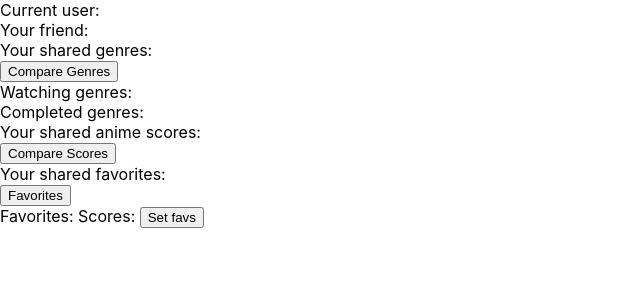
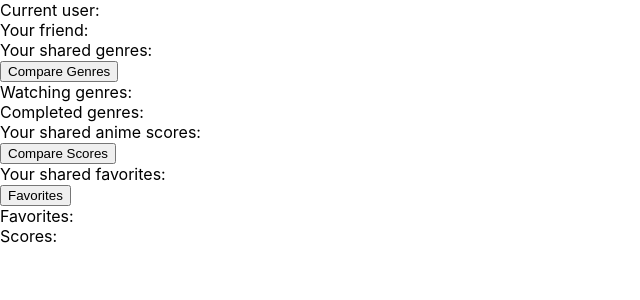
Before and after one commit to alphav1/animatch, a Next.js app: page /routing4 in a window 1280 px wide. Shown: the top 300 px of the page, without its empty margins (0-640 px from the left). Built offline with nearby package versions, Linux system fonts and the light colour scheme.

Commit message:
shmol changes

```diff
--- a/pages/routing4.js
+++ b/pages/routing4.js
@@ -19,17 +19,14 @@ export default function toPage() {
             <div>Your friend: {User2}</div> <div></div>
             <div>Your shared genres: </div>
             <button onClick={async (e) => setData(await compareUsers(User1, User2))}> Compare Genres </button>
-            <div>Watching genres: {Object.keys(data["watching"]).map(entry => <text> {entry} </text>)}</div>
-            <div>Completed genres: {Object.keys(data["completed"]).map(entry => <text> {entry} </text>)}</div>
+            <div>Watching genres: {Object.keys(data["watching"]).map(entry => <text> {entry}, </text>)}</div>
+            <div>Completed genres: {Object.keys(data["completed"]).map(entry => <text> {entry}, </text>)}</div>
             <div> Your shared anime scores: </div><button onClick={async (e) => setScoreList(await getScoreComp(User1, User2))}> Compare Scores </button> <div> </div>
-            <div> Your shared favorites: </div><button onClick={async (e) => { setFavoritesArray(await compareFavorites(await getFavorites(User1), await getFavorites(User2))); console.log("updated: " + FavoritesArray);}}>
+            <div> Your shared favorites: </div><button onClick={async (e) => { setFavoritesArray(await compareFavorites(await getFavorites(User1), await getFavorites(User2))); console.log("updated: " + FavoritesArray); }}>
                 Favorites </button>
             {/* <h4> Scores: {ScoreList.map(data => <body> title: {data.name} {User1} : {data.user1} {User2} : {data.user2} difference: {data.difference}</body>)} </h4> */}
-            <div>
-                Favorites: {FavoritesArray.flatMap(fav => <h4>{fav}</h4>)}
-                Scores: {ScoreList.map(data1 => <ResultsTile data={data1} you={User1} friend={User2} />)}
-                <button onClick={(e) => {setFavoritesArray(["example", "example2"]); console.log("updated: " + FavoritesArray)}}> Set favs </button>
-            </div>
+            <div> Favorites: {FavoritesArray.flatMap(fav => <text>{fav}, </text>)} </div>
+            <div> Scores: {ScoreList.map(data1 => <ResultsTile data={data1} you={User1} friend={User2} />)} </div>
         </div>
     )
 }
```
